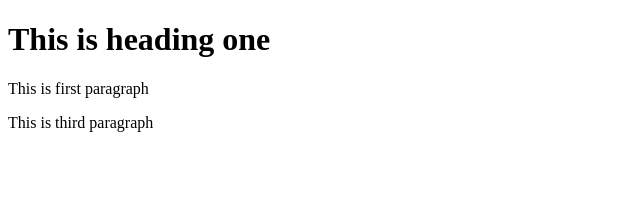
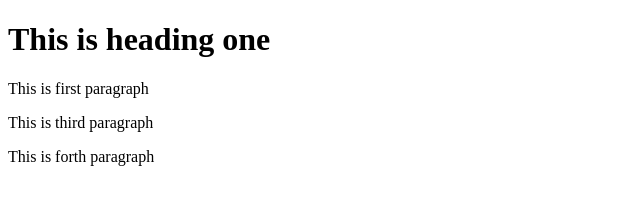
Before and after one commit to mamungh2/my-first-github-repo, a plain HTML site: page index.html in a window 1280 px wide. Shown: the whole page, without its empty margins (0-640 px from the left). Drawn offline with Linux system fonts and the light colour scheme.

Commit message:
forth commit

```diff
--- a/index.html
+++ b/index.html
@@ -9,5 +9,6 @@
     <h1>This is heading one</h1>
     <p>This is first paragraph</p>
     <p>This is third paragraph</p>
+    <p>This is forth paragraph</p>
 </body>
 </html>
```
